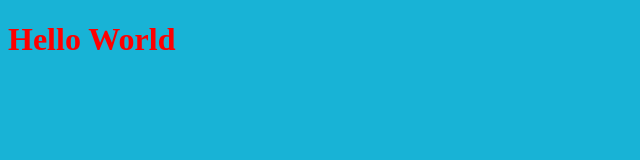
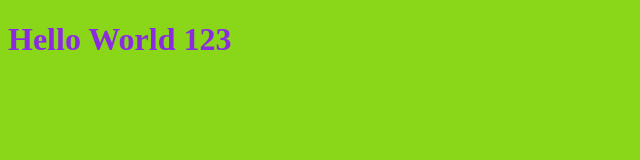
Before and after one commit to hvh7900-ops/Myproject, a plain HTML site: page index.html in a window 1280 px wide. Shown: the whole page, without its empty margins (0-640 px from the left). Drawn offline with Linux system fonts and the light colour scheme.

Commit message:
MH changes on the code

```diff
--- a/index.html
+++ b/index.html
@@ -9,7 +9,7 @@
 </head>
 
 <body>
-    <h1>Hello World</h1>
+    <h1>Hello World 123</h1>
     <script src="app.js"></script>
 </body>
 
--- a/style.css
+++ b/style.css
@@ -1,7 +1,7 @@
 h1 {
-    color: red;
+    color: blueviolet;
 }
 
 body {
-    background-color: rgb(24, 179, 214);
+    background-color: rgb(138, 214, 24);
 }
```
